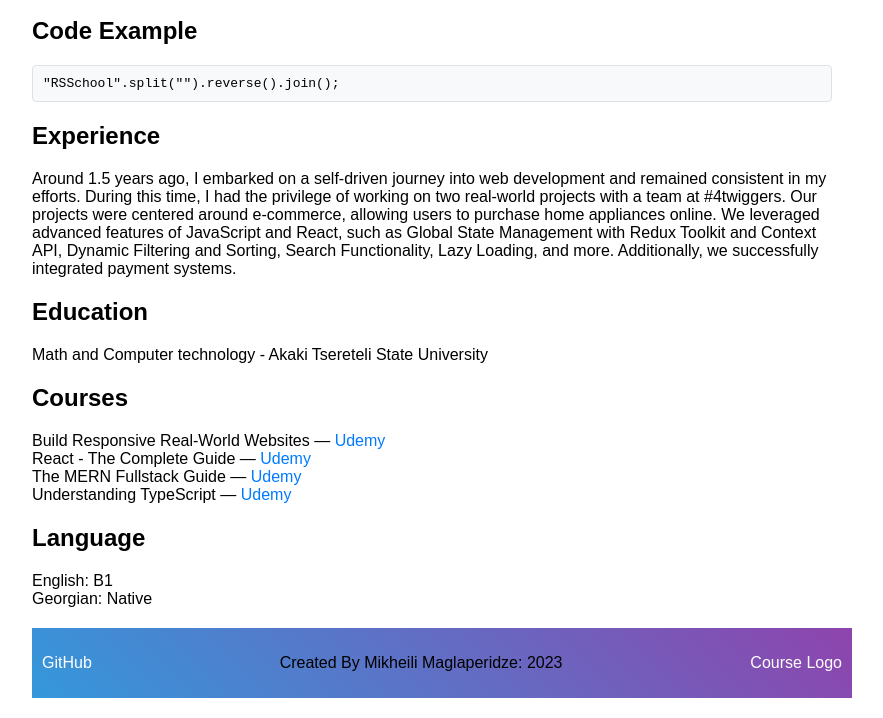
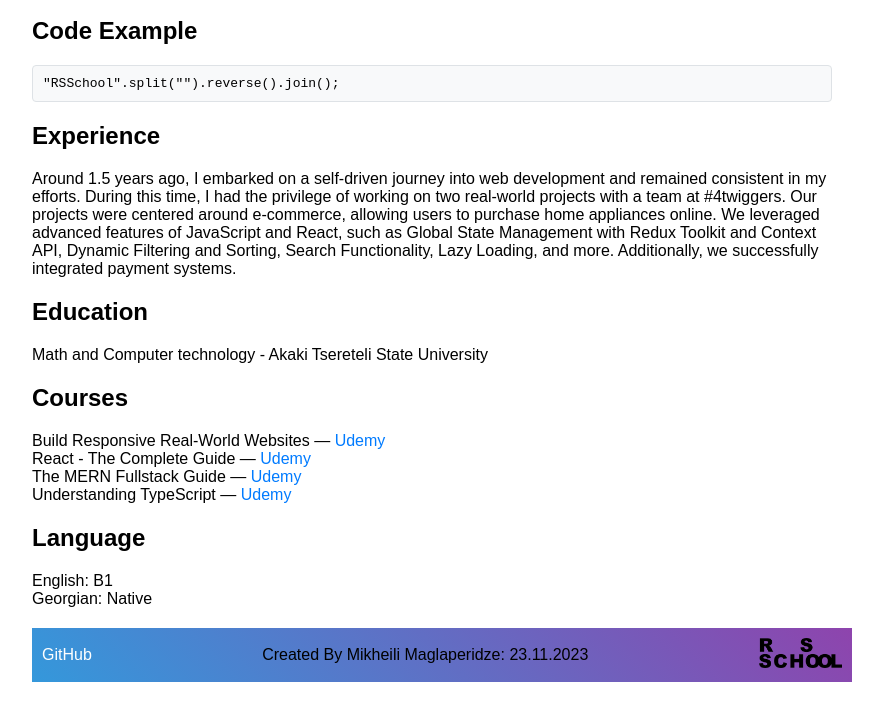
Before and after one commit to mishkamag/rsschool-cv, a plain HTML site: page index.html in a window 1280 px wide. Shown: the part 714-1432 px from the top of the page, without its empty margins (208-1091 px from the left). Drawn offline with Linux system fonts and the light colour scheme.

Commit message:
feat: add logo image for footer with link

```diff
--- a/index.html
+++ b/index.html
@@ -17,6 +17,7 @@
 
       <section id="contacts">
         <h2>Contacts</h2>
+        <nav>
           <ul>
             <li>
               <strong>LinkedIn:</strong>
@@ -36,6 +37,7 @@
               >
             </li>
           </ul>
+        </nav>
       </section>
 
       <section id="summary">
@@ -52,6 +54,7 @@
 
       <section id="skills">
         <h2>Skills</h2>
+        <nav>
           <ul>
             <li>HTML & CSS</li>
             <li>Sass</li>
@@ -63,6 +66,7 @@
             <li>Redux & Redux toolkit</li>
             <li>Typescript</li>
           </ul>
+        </nav>
       </section>
 
       <section id="code-example">
@@ -132,11 +136,15 @@
       </section>
 
       <footer>
-        <p>
         <a href="https://github.com/mishkamag">GitHub</a> Created By Mikheili
-          Maglaperidze: 2023
-          <a href="[Link to Course Logo]">Course Logo</a>
-        </p>
+        Maglaperidze: 23.11.2023
+        <a href="https://rs.school/index.html" target="_blank">
+          <img
+            class="logo"
+            src="./assets/logo-rsschool3.png"
+            alt="Rolling Scopes School Logo"
+          />
+        </a>
       </footer>
     </main>
   </body>
--- a/style.css
+++ b/style.css
@@ -42,13 +42,15 @@ footer {
   padding: 10px;
   margin-top: 20px;
   background: linear-gradient(45deg, #3498db, #8e44ad);
+  display: flex;
+  justify-content: space-between;
+  align-items: center;
 }
 
-footer > p {
-  display: flex;
-  justify-content: space-between;
+footer > a {
+  color: white;
 }
 
-footer > p > a {
-  color: white;
+.logo {
+  height: 30px;
 }
```
Also changed, not shown: assets/logo-rsschool3.png (added). Lines whose indentation alone changed are shown as unchanged.
